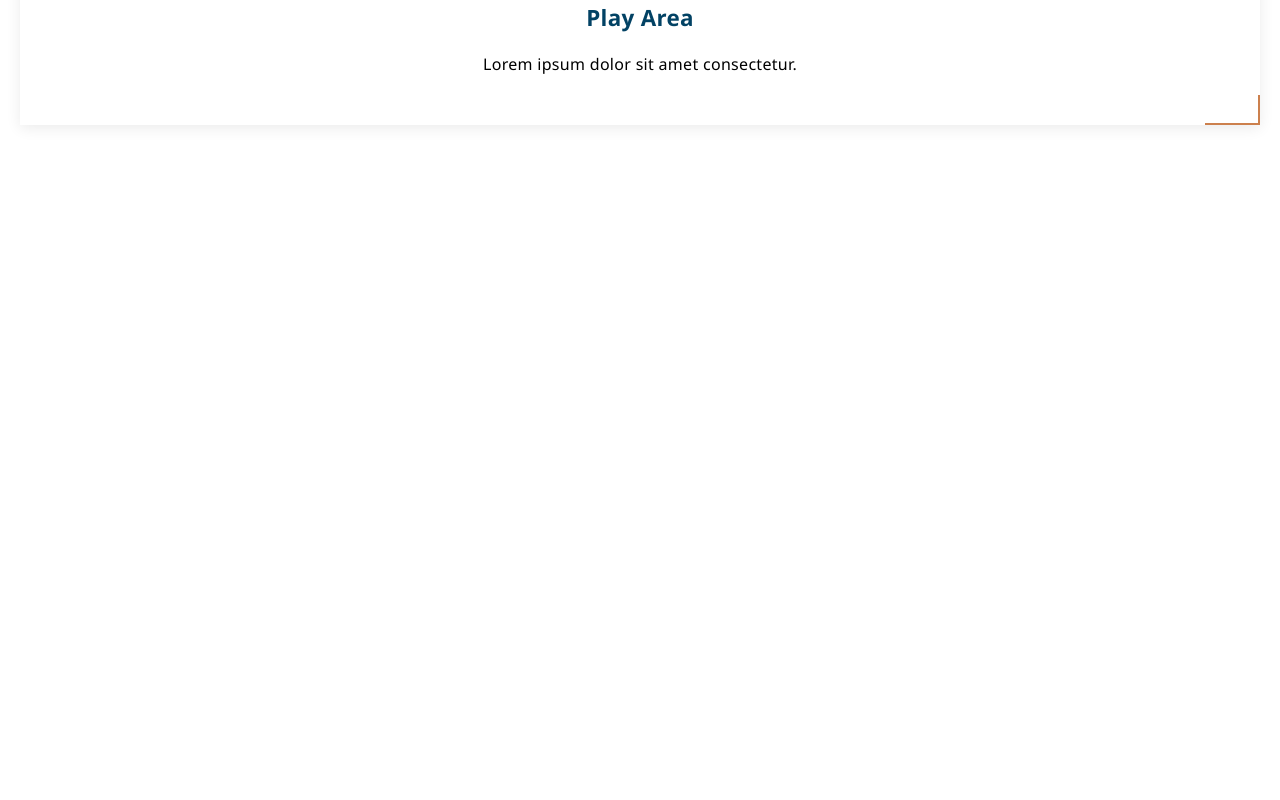
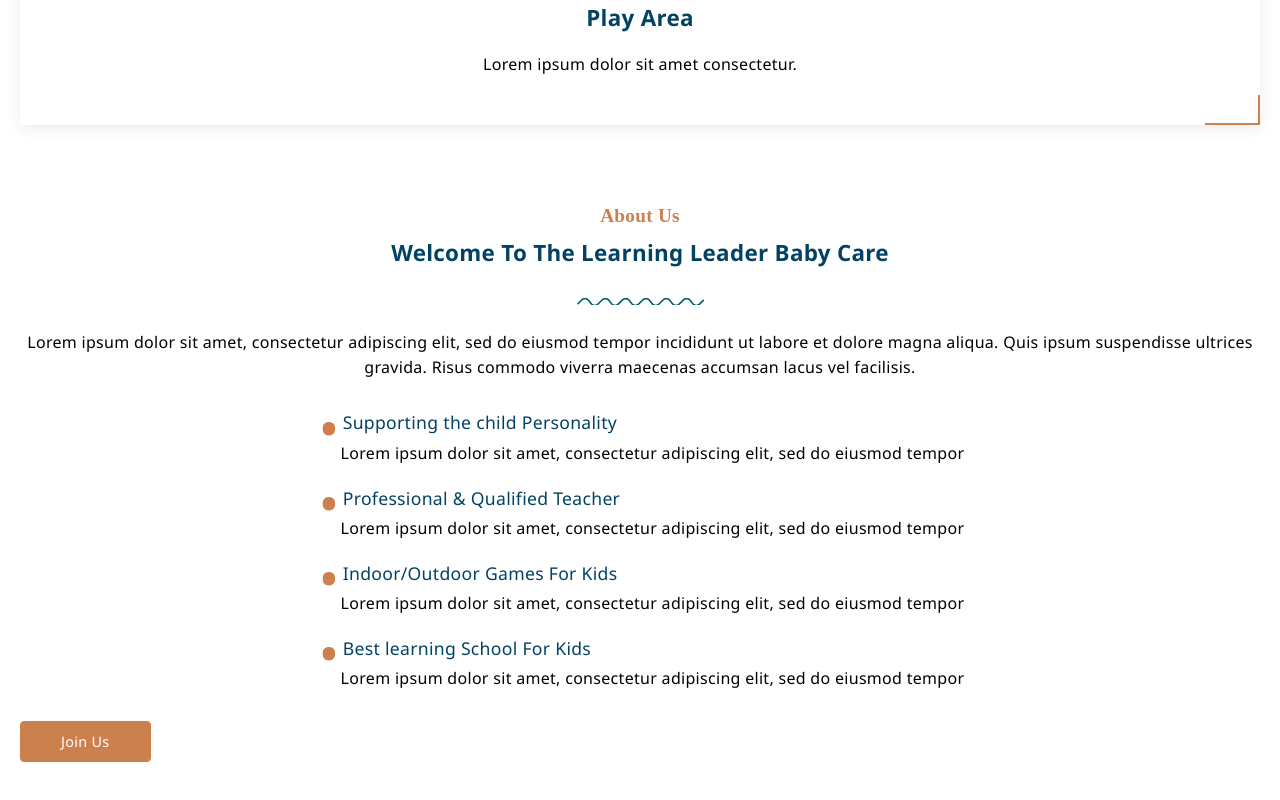
Before and after one commit to Ubongg/day-care, a React (Create React App) app: page / in a window 1280 px wide. Shown: the part 2019-2819 px from the top of the page. Before the commit the page ends 2224 px from the top, so only its background shows below. Built offline with nearby package versions, Linux system fonts and the light colour scheme.

Commit message:
worked on home page

```diff
--- a/src/index.css
+++ b/src/index.css
@@ -16,6 +16,7 @@ html {
   --radius: 0.25rem;
   --spacing: 0.1rem;
   --small-spacing: 0.5px;
+  --line-height: 25px;
 }
 
 body {
--- a/src/pages/Home.js
+++ b/src/pages/Home.js
@@ -5,6 +5,7 @@ import lf from "../assets/l&f.png";
 import hm from "../assets/hm.png";
 import et from "../assets/et.png";
 import pa from "../assets/pa.png";
+import curly from "../assets/curlylines.png";
 import "../styles/Home.css";
 
 const Home = () => {
@@ -57,6 +58,54 @@ const Home = () => {
           <p>Lorem ipsum dolor sit amet consectetur.</p>
         </div>
       </div>
+      <div className="home-about">
+        <div className="home-about-col1">
+          <h6>About Us</h6>
+          <h3>Welcome To The Learning Leader Baby Care</h3>
+          <div className="home-about-col1-imgBx">
+            <img src={curly} alt="" />
+          </div>
+          <p>
+            Lorem ipsum dolor sit amet, consectetur adipiscing elit, sed do
+            eiusmod tempor incididunt ut labore et dolore magna aliqua. Quis
+            ipsum suspendisse ultrices gravida. Risus commodo viverra maecenas
+            accumsan lacus vel facilisis.
+          </p>
+        </div>
+        <div className="home-about-col2">
+          <div className="home-about-col2-list">
+            <li>Supporting the child Personality</li>
+            <p>
+              Lorem ipsum dolor sit amet, consectetur adipiscing elit, sed do
+              eiusmod tempor
+            </p>
+          </div>
+          <div className="home-about-col2-list">
+            <li>Professional & Qualified Teacher</li>
+            <p>
+              Lorem ipsum dolor sit amet, consectetur adipiscing elit, sed do
+              eiusmod tempor
+            </p>
+          </div>
+          <div className="home-about-col2-list">
+            <li>Indoor/Outdoor Games For Kids</li>
+            <p>
+              Lorem ipsum dolor sit amet, consectetur adipiscing elit, sed do
+              eiusmod tempor
+            </p>
+          </div>
+          <div className="home-about-col2-list">
+            <li>Best learning School For Kids</li>
+            <p>
+              Lorem ipsum dolor sit amet, consectetur adipiscing elit, sed do
+              eiusmod tempor
+            </p>
+          </div>
+        </div>
+        <button>
+          <NavLink to="/login">Join Us</NavLink>
+        </button>
+      </div>
     </div>
   );
 };
--- a/src/styles/Home.css
+++ b/src/styles/Home.css
@@ -136,3 +136,73 @@
 .homeSec1 .box p {
   padding: 10px 0 0 0;
 }
+.home-about {
+  display: flex;
+  flex-direction: column;
+  justify-content: center;
+  align-items: center;
+  margin: 50px 20px;
+}
+.home-about-col1 {
+  display: flex;
+  flex-direction: column;
+  justify-content: center;
+  align-items: center;
+  text-align: center;
+  padding-bottom: 30px;
+}
+.home-about-col1 h6 {
+  color: var(--secColor);
+  font-size: 1.2rem;
+  padding-bottom: 10px;
+  font-family: "Fredoka One", cursive;
+}
+.home-about-col1 h3 {
+  color: var(--primaryColor);
+  font-size: 1.4rem;
+  padding-bottom: 20px;
+}
+.home-about-col1 p {
+  line-height: var(--line-height);
+}
+.home-about-col1-imgBx {
+  padding-bottom: 20px;
+}
+.home-about-col2 {
+  margin-bottom: 10px;
+}
+.home-about-col2-list {
+  padding-bottom: 20px;
+}
+.home-about-col2-list li {
+  padding-bottom: 6px;
+  color: var(--primaryColor);
+  font-size: 1.1rem;
+}
+.home-about-col2-list li::before {
+  content: "·";
+  font-size: 100px;
+  vertical-align: middle;
+  line-height: 20px;
+  color: var(--secColor);
+}
+.home-about-col2-list p {
+  line-height: var(--line-height);
+  padding-left: 25px;
+}
+.home-about button {
+  display: flex;
+  justify-content: left;
+  align-self: flex-start;
+  align-items: center;
+  border: none;
+  background: transparent;
+}
+.home-about button a {
+  text-transform: capitalize;
+  color: var(--mainWhite);
+  background: var(--secColor);
+  border: 1px solid var(--secColor);
+  border-radius: var(--radius);
+  padding: 10px 40px;
+}
--- a/src/styles/LogIn.css
+++ b/src/styles/LogIn.css
@@ -24,6 +24,7 @@ a {
   /* background: -webkit-linear-gradient(left, #7579ff, #b224ef); */
   background: var(--mainWhite);
   font-family: "Nunito", sans-serif;
+  margin-top: -70px;
 }
 .cont {
   width: 550px;
@@ -34,6 +35,9 @@ a {
   display: flex;
   flex-direction: column;
 }
+.form.sign-up {
+  margin-top: 320px;
+}
 .form h2 {
   width: 100%;
   font-size: 30px;
@@ -41,6 +45,7 @@ a {
   font-weight: 500;
   padding-bottom: 15px;
   letter-spacing: var(--spacing);
+  color: var(--primaryColor);
 }
 .form label {
   display: block;
@@ -120,6 +125,7 @@ a {
   text-align: center;
   padding-bottom: 5px;
   letter-spacing: var(--spacing);
+  color: var(--secColor);
 }
 .cont .img-text.m-up p,
 .cont .img-text.m-in p {
@@ -134,13 +140,17 @@ a {
   border-radius: 30px;
   display: -webkit-box;
   -webkit-box-pack: center;
-  width: 100px;
+  width: 110px;
   margin: 0 auto;
   padding: 7px 10px;
   text-transform: uppercase;
   font-size: 15px;
   font-weight: 500;
   cursor: pointer;
+  display: flex;
+  align-items: center;
+  justify-content: center;
+  text-align: center;
 }
 .cont .img-text.m-in {
   display: flex;
@@ -148,6 +158,7 @@ a {
 }
 .cont .img-btn span.m-in {
   padding: 7px 20px;
+  margin-bottom: 170px;
 }
 
 /* not toggled */
@@ -210,7 +221,9 @@ a {
   .cont.s-signup .sign-in {
     display: flex;
   }
-
+  .form.sign-up {
+    margin-top: 0;
+  }
   .form h2 {
     width: 100%;
     font-size: 30px;
@@ -390,6 +403,7 @@ a {
   .cont .img-text.m-in h2 {
     /* text-align: start; */
     padding: 3px 0;
+    color: var(--mainWhite);
   }
   .cont .img-text.m-up p,
   .cont .img-text.m-in p {
@@ -475,9 +489,11 @@ a {
     display: flex;
     -webkit-transform: translateY(-72px);
     transform: translateY(-72px);
+    width: 100px;
   }
   .cont .img-btn span.m-up {
     border: 2px solid #fff;
+    width: 100px;
   }
   .cont .img-btn span.m-in {
     border: 2px solid #fff;
```
Also changed, not shown: src/assets/curlylines.png (added).
